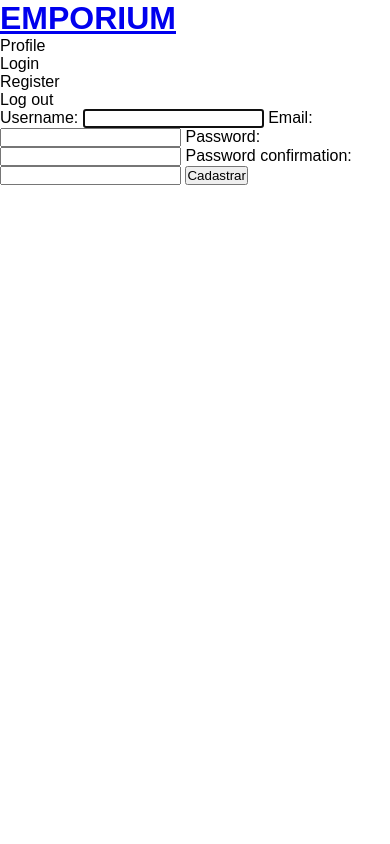
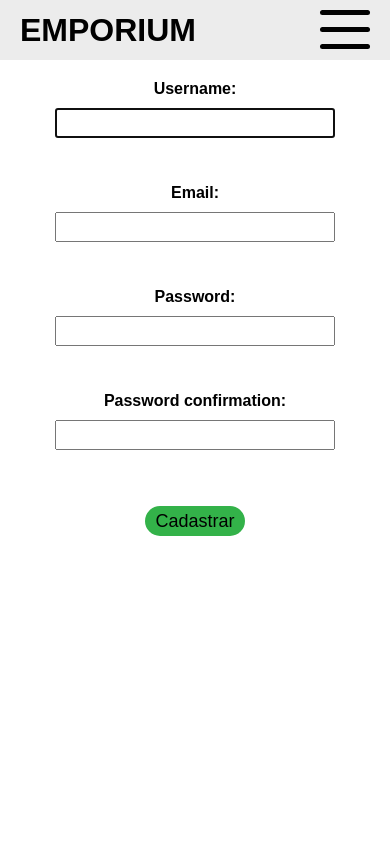
Before and after one commit to ErikEverton/e-commerce, a Django app: page /auth/register/ in a window 390 px wide. Run offline with Django 5.2, Linux system fonts and the light colour scheme; parts of the project's set-up code (start-up, migrations or seed data) failed here and were passed over; some libraries are stand-ins or nearby versions.

Commit message:
add styles in header and forms

```diff
--- /dev/null
+++ b/ecommerce_website/ecommerce/static/ecommerce/script.js
@@ -0,0 +1,12 @@
+const hamburguer = document.querySelector(".hamburguer")
+const menu = document.querySelector(".menu")
+
+hamburguer.addEventListener("click", () => {
+    if (hamburguer.classList.contains("open")) {
+        hamburguer.classList.remove("open");
+        menu.classList.add("invisible");
+    } else {
+        hamburguer.classList.add("open")
+        menu.classList.remove("invisible");
+    }
+});
--- a/ecommerce_website/ecommerce/static/ecommerce/styles.css
+++ b/ecommerce_website/ecommerce/static/ecommerce/styles.css
@@ -9,3 +9,182 @@
     max-width: 1024px;
     margin: auto;
 }
+
+/*Header*/
+
+header {
+    background-color: #ececec;
+    height: 60px;
+}
+
+header div {
+    display: flex;
+    justify-content: space-between;
+    align-items: center;
+    height: 100%;
+    padding: 0 20px;
+}
+
+header div a {
+    color: #000;
+    text-decoration: none;
+}
+
+header div nav ul {
+    list-style-type: none;
+    display: flex;
+    gap: 20px;
+}
+
+header div nav ul li a {
+    color: #000;
+    font-weight: bold;
+}
+
+
+/*Menu hamburguer*/
+.hamburguer {
+    width: 50px;
+    height: 40px;
+    position: relative;
+    margin: 10px 0;
+    transition: .5s ease-in-out;
+    cursor: pointer;
+}
+
+.hamburguer span {
+    display: block;
+    position: absolute;
+    height: 5px;
+    width: 100%;
+    background-color: #000;
+    border-radius: 6px;
+    left: 0;
+    transform: rotate(0deg);
+    transition: .25s ease-in-out;
+}
+
+.hamburguer span:nth-child(1) {
+    top: 0;
+}
+
+.hamburguer span:nth-child(2) {
+    top: 17px;
+}
+
+.hamburguer span:nth-child(3) {
+    top: 34px;
+}
+
+.hamburguer.open span:nth-child(1) {
+    top: 18px;
+    transform: rotate(-45deg);
+}
+
+.hamburguer.open span:nth-child(2) {
+    opacity: 0;
+}
+
+.hamburguer.open span:nth-child(3) {
+    top: 18px;
+    transform: rotate(45deg);
+}
+
+.hamburguer {
+    display: none;
+}
+
+.invisible {
+    display: none;
+}
+
+body {
+    height: calc(100vh - 60px);
+}
+
+main {
+    position: relative;
+    height: 100%;
+}
+
+.menu {
+    position: absolute;
+    top: 5%;
+    right: 10%;
+    width: 125px;
+    height: 150px;
+    padding: 10px;
+    border-radius: 10px;
+    background-color: #ececec;
+}
+
+.menu ul {
+    list-style-type: none;
+    height: 100%;
+    display: flex;
+    flex-direction: column;
+    justify-content: space-around;
+}
+
+.menu ul li {
+    margin-left: 10%;
+}
+
+.menu ul li a {
+    color: #000;
+    font-weight: bold;
+    text-decoration: none;
+    margin-left: 5px;
+}
+
+/*FORMS*/
+
+main form {
+    width: 60%;
+    margin: auto;
+    display: flex;
+    flex-direction: column;
+    align-items: center;
+    padding: 20px;
+}
+
+main form input {
+    height: 30px;
+    padding: 3px;
+    margin: 10px 0;
+    font-size: 18px;
+    width: 80%;
+}
+
+main form .login-button, main form .register-button {
+    width: 100px;
+    border: none;
+    background-color: #33b249;
+    border-radius: 15px;
+    cursor: pointer;
+}
+
+main form a {
+    padding-top: 10px;
+    color: purple;
+    font-weight: bold;
+}
+
+@media screen and (min-width: 768px) {
+    .menu {
+        display: none;
+    }
+}
+
+@media screen and (max-width: 768px) {
+    main form {
+        width: 100%;
+    }
+    .hamburguer {
+        display: block;
+    }
+
+    header div nav {
+        display: none;
+    }
+}
--- a/ecommerce_website/ecommerce/templates/base.html
+++ b/ecommerce_website/ecommerce/templates/base.html
@@ -6,6 +6,8 @@
         <title>{% block title %} {% endblock %}</title>
         {% load static %}
         <link rel="stylesheet", href="{% static '/ecommerce/styles.css' %}">
+        <script src="{% static '/ecommerce/script.js' %}" defer></script>
+        <script src="https://kit.fontawesome.com/898f59f198.js" crossorigin="anonymous"></script>
     </head>
     <body>
         <header>
@@ -13,15 +15,30 @@
                 <a href="{% url 'ecommerce:home' %}"><h1>EMPORIUM</h1></a>
                 <nav>
                     <ul>
-                        <li><a>Profile</a></li>
                         <li><a>Login</a></li>
                         <li><a>Register</a></li>
                         <li><a>Log out</a></li>
                     </ul>
                 </nav>
+                <div class="hamburguer invisible">
+                    <span></span>
+                    <span></span>
+                    <span></span>
+                </div>
             </div>
         </header>
+        <main class="max-width">
+            <div class="menu invisible">
+                <ul>
+                    <li><a href="{% url 'ecommerce:home' %}"><i class="fa-solid fa-house"></i> Home</a></li>
+                    <li><a href="{% url 'login' %}"><i class="fa-solid fa-user-lock"></i> Login</a></li>
+                    <li><a href="{% url 'register' %}"><i class="fa-solid fa-arrow-right-to-bracket"></i> Register</a></li>
+                    <li><a><i class="fa-solid fa-arrow-right-from-bracket"></i> Logout</a></li>
+                </ul>
+            </div>
         {% block content %}
+
         {% endblock %}
+        </main>
     </body>
 </html>
--- a/ecommerce_website/ecommerce/urls.py
+++ b/ecommerce_website/ecommerce/urls.py
@@ -3,5 +3,5 @@ import ecommerce.views as views
 
 app_name = "ecommerce"
 urlpatterns = [
-    path('home/', views.IndexView.as_view(), name="home"),
+    path('', views.IndexView.as_view(), name="home"),
 ]
--- a/ecommerce_website/ecommerce_website/urls.py
+++ b/ecommerce_website/ecommerce_website/urls.py
@@ -20,5 +20,5 @@ from django.urls import path, include
 urlpatterns = [
     path('admin/', admin.site.urls),
     path('auth/', include('users.urls')),
-    path('emporium/', include('ecommerce.urls')),
+    path('', include('ecommerce.urls')),
 ]
--- a/ecommerce_website/users/templates/auth/login.html
+++ b/ecommerce_website/users/templates/auth/login.html
@@ -9,8 +9,8 @@
             <span>{{ field.label }}: {{ field }}</span>
         {% endfor %}
         {% if error %}
-            <span class="error">{{ error }}</span>
+            <span style="color: red;">{{ error }}</span>
         {% endif %}
-        <input type="submit" value="Login">
+        <input class="login-button" type="submit" value="Login">
     </form>
 {% endblock %}
--- a/ecommerce_website/users/templates/auth/register.html
+++ b/ecommerce_website/users/templates/auth/register.html
@@ -6,11 +6,12 @@
     <form action="{% url 'register' %}" method="post">
         {% csrf_token %}
         {% for field in form %}
-            <span>{{ field.label }}: {{ field }}</span>
+            <b>{{ field.label }}:</b> {{ field }}
+            <br><br>
         {% endfor %}
         {% if error%}
-            <span class="error">data.error</span>
+        <span style="color: red;">data.error</span>
         {% endif %}
-        <input type="submit" value="Cadastrar">
+        <input class="register-button" type="submit" value="Cadastrar">
     </form>
 {% endblock %}
```
